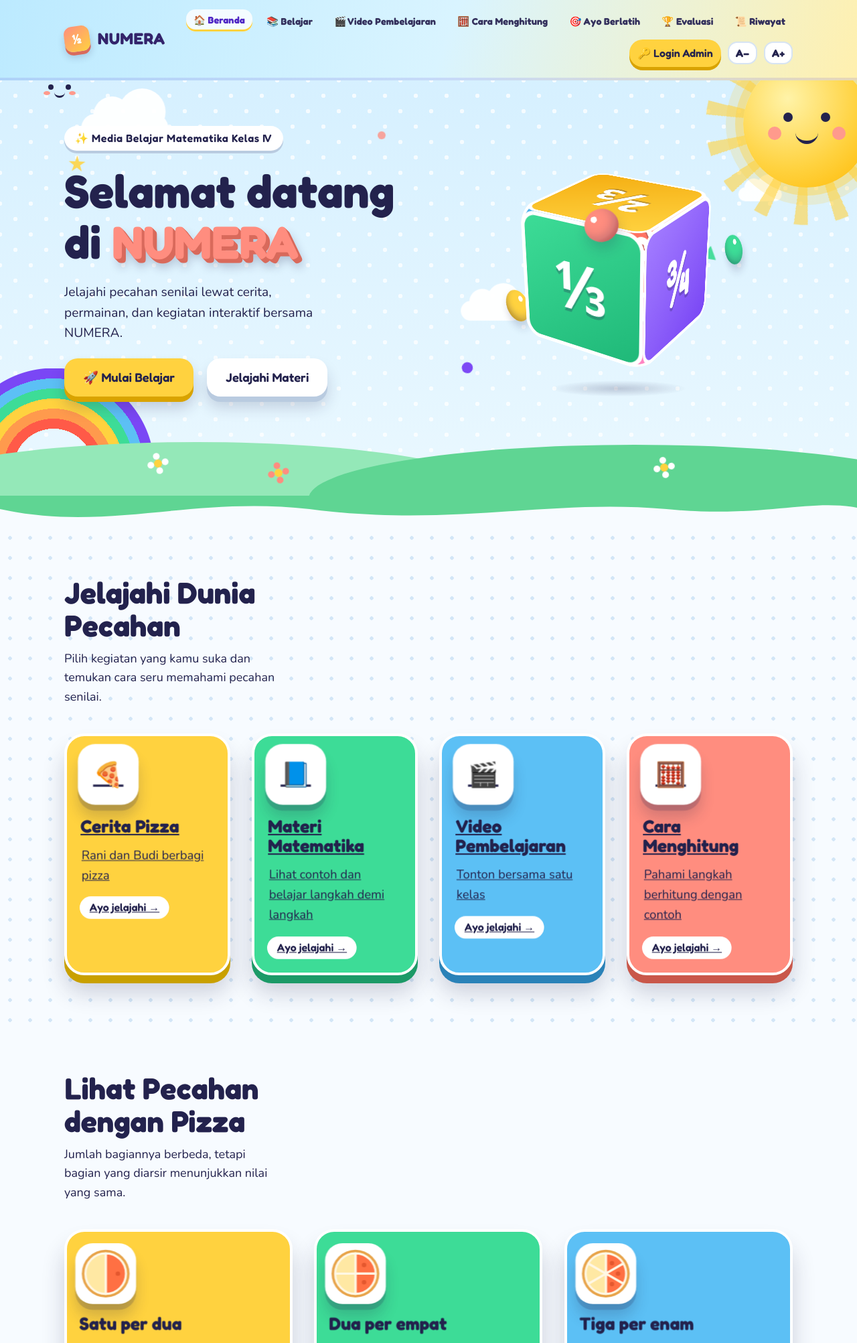
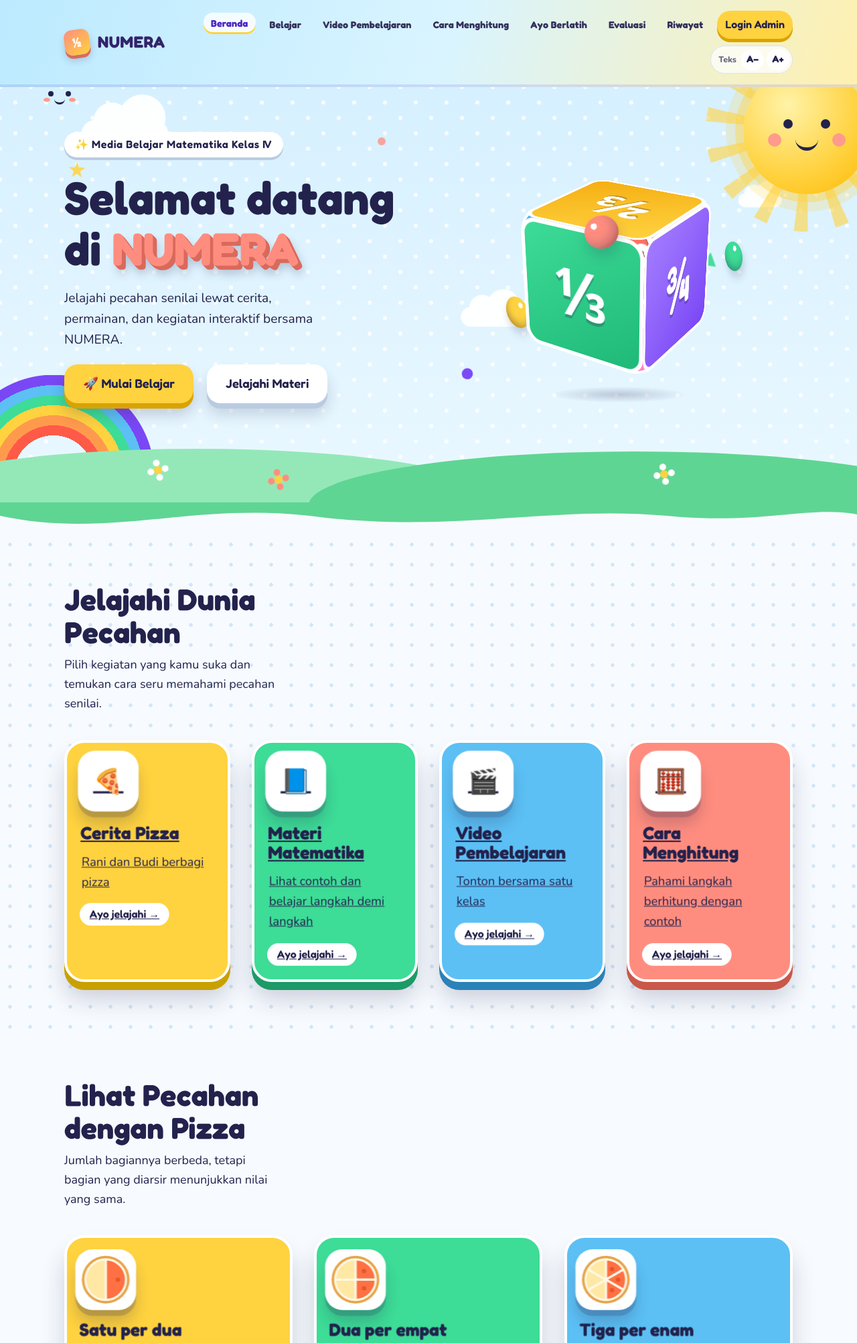
Before and after one commit to hoirul-2005/numera-appp, a Laravel app: page / in a window 1280 px wide. Shown: the top 2005 px of the page at 67% size. Run offline with Laravel 12, Linux system fonts and the light colour scheme.

Commit message:
perubahan code ke laravel

```diff
--- a/config/database.php
+++ b/config/database.php
@@ -31,7 +31,9 @@ return [
             'strict' => true,
             'engine' => null,
             'options' => extension_loaded('pdo_mysql') ? array_filter([
-                PDO::MYSQL_ATTR_SSL_CA => env('MYSQL_ATTR_SSL_CA'),
+                (defined('Pdo\\Mysql::ATTR_SSL_CA')
+                    ? constant('Pdo\\Mysql::ATTR_SSL_CA')
+                    : PDO::MYSQL_ATTR_SSL_CA) => env('MYSQL_ATTR_SSL_CA'),
             ]) : [],
         ],
     ],
--- a/public/css/visual-compat.css
+++ b/public/css/visual-compat.css
@@ -99,6 +99,12 @@
 .nav { flex: 1; flex-wrap: wrap; justify-content: flex-end; gap: 10px; font-size: .88rem; }
 .nav .btn { padding-inline: 12px; }
 
+html { font-size: 100%; }
+html[data-font-scale="small"] { font-size: 88.8889%; }
+html[data-font-scale="normal"] { font-size: 100%; }
+html[data-font-scale="large"] { font-size: 116.6667%; }
+body { font-size: 1.125rem; }
+
 .mobile-menu {
   display: none;
   padding: 7px 11px;
@@ -110,22 +116,38 @@
   cursor: pointer;
 }
 
+.font-tools {
+  display: inline-flex;
+  align-items: center;
+  gap: 4px;
+  padding: 4px;
+  border: 1px solid #d7e4f2;
+  border-radius: 999px;
+  background: rgba(255, 255, 255, .72);
+}
+
+.font-tools-label {
+  padding-inline: 7px 3px;
+  color: #65647f;
+  font-size: .78rem;
+  font-weight: 800;
+}
+
 .nav .font-control {
-  min-width: 40px;
-  padding: 7px 10px;
-  border: 2px solid #d7e4f2;
-  border-radius: 14px;
+  width: 34px;
+  height: 32px;
+  padding: 0;
+  border: 0;
+  border-radius: 999px;
   background: #fff;
   color: var(--ink);
-  font: 700 1rem/1 "Fredoka", system-ui, sans-serif;
+  font: 700 .9rem/1 "Fredoka", system-ui, sans-serif;
   cursor: pointer;
+  transition: background .15s ease, color .15s ease, transform .15s ease;
 }
 
-.nav .font-control:hover { background: #f0eaff; border-color: var(--grape); }
-
-body[data-font-scale="small"] { font-size: 16px; }
-body[data-font-scale="normal"] { font-size: 18px; }
-body[data-font-scale="large"] { font-size: 21px; }
+.nav .font-control:hover:not(:disabled) { background: #f0eaff; color: var(--grape-deep); transform: translateY(-1px); }
+.nav .font-control:disabled { color: #a8a7b7; cursor: default; }
 
 .math-page {
   width: min(100% - 32px, 980px);
```
Also changed, not shown: public/js/app.js.
